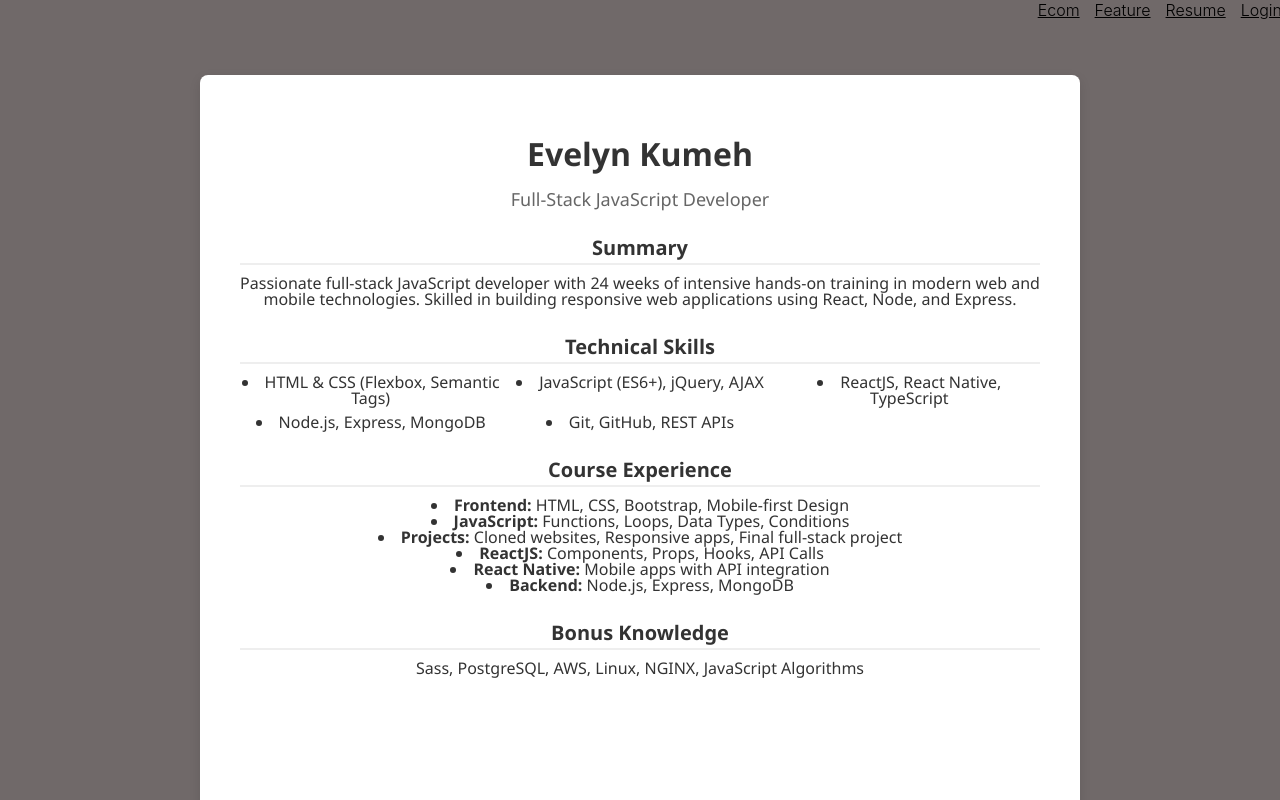
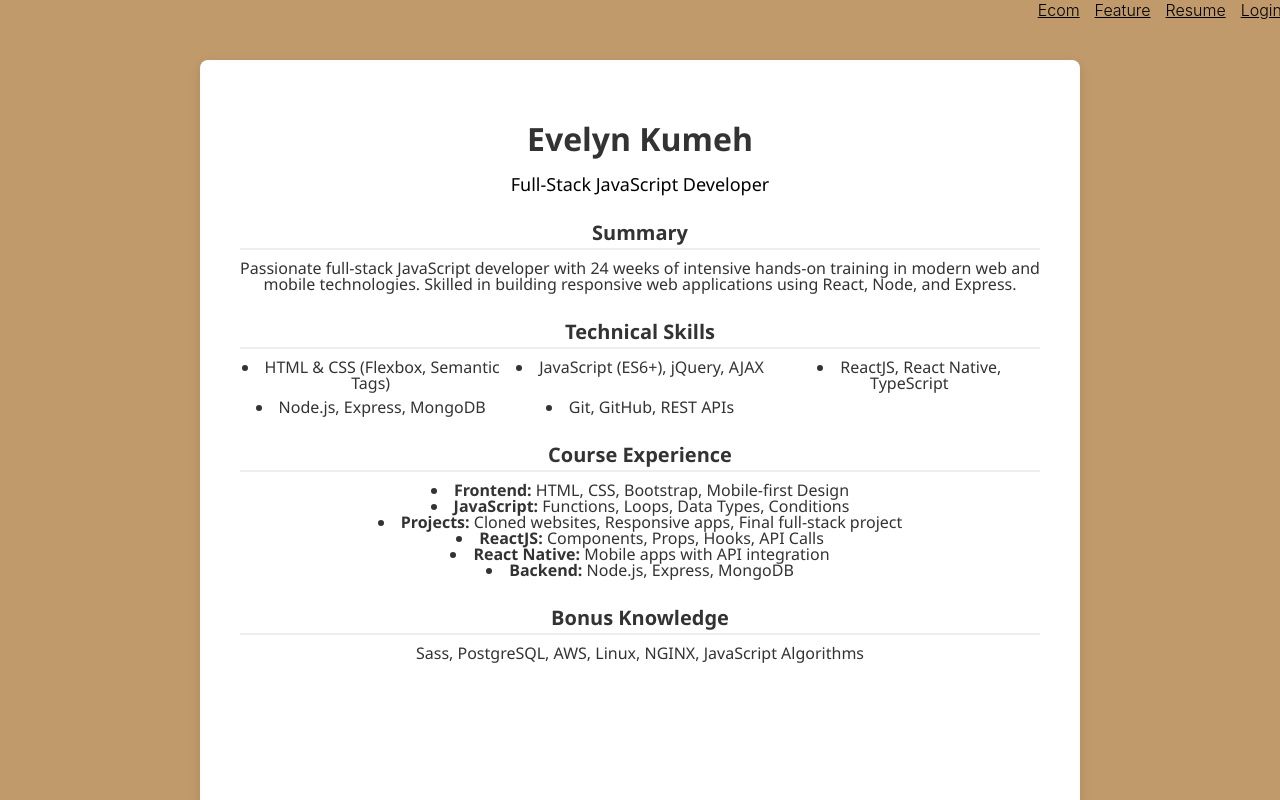
Before and after one commit to Eve9612/jsresume, a React (Vite) app: page /jsresume/Resume in a window 1280 px wide. Shown: the top 800 px of the page. Built offline with nearby package versions, Linux system fonts and the light colour scheme.

Commit message:
Updated stylying in index, home, and resume pages

```diff
--- a/src/Pages/Home /Home.tsx
+++ b/src/Pages/Home /Home.tsx
@@ -11,7 +11,7 @@ function Home() {
         display: "flex",
         justifyContent: "center",
         alignItems: "center",
-        color: "white",
+        // color: "white",
         fontFamily: "Arial, sans-serif",
       }}
       >
--- a/src/Pages/Resume/Resume.css
+++ b/src/Pages/Resume/Resume.css
@@ -2,7 +2,7 @@
     display: flex;
     justify-content: center;
     padding: 40px 20px;
-    background-color: #706969;
+    background-color: #C19A6B;
     min-height: 100vh;
     font-family: 'Segoe UI', Tahoma, Geneva, Verdana, sans-serif;
   }
@@ -25,7 +25,7 @@
 
   .headline {
     font-size: 18px;
-    color: #666;
+    color: #000000;
     margin-bottom: 30px;
   }
 
--- a/src/index.css
+++ b/src/index.css
@@ -5,8 +5,8 @@
   font-weight: 400;
 
   color-scheme: light dark;
-  color: rgba(255, 255, 255, 0.87);
-  background-color: #706969;
+  color: rgba(0, 0, 0, 0.87);
+  background-color: #C19A6B;
 
   font-synthesis: none;
   text-rendering: optimizeLegibility;
@@ -59,13 +59,14 @@ html, body {
 
 .app-container {
   display: flex;
-  flex-direction: column;
+  flex-direction: column ;
   min-height: 100vh;
+  min-width: 10vh;
 }
 
 .main-content {
   flex: 1;
-  padding: 15px;
+  /* padding: 15px; */
 }
 
 
```
